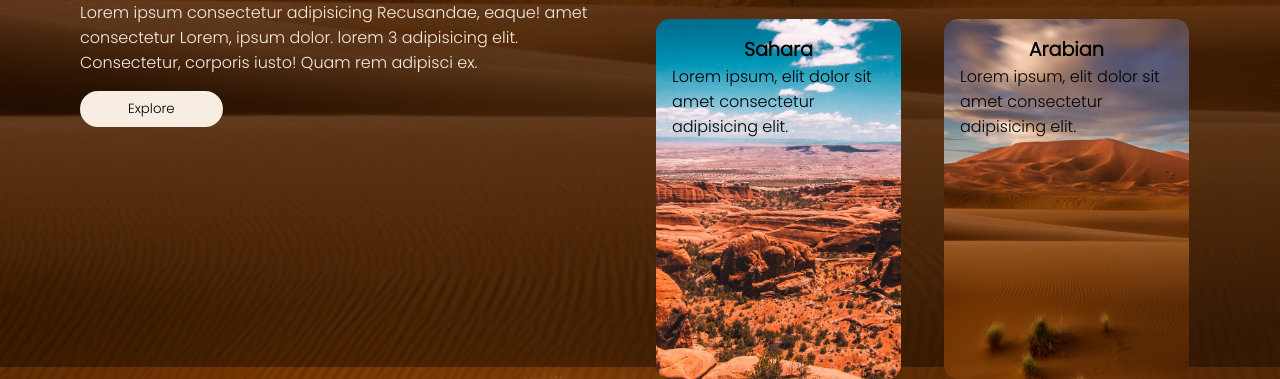
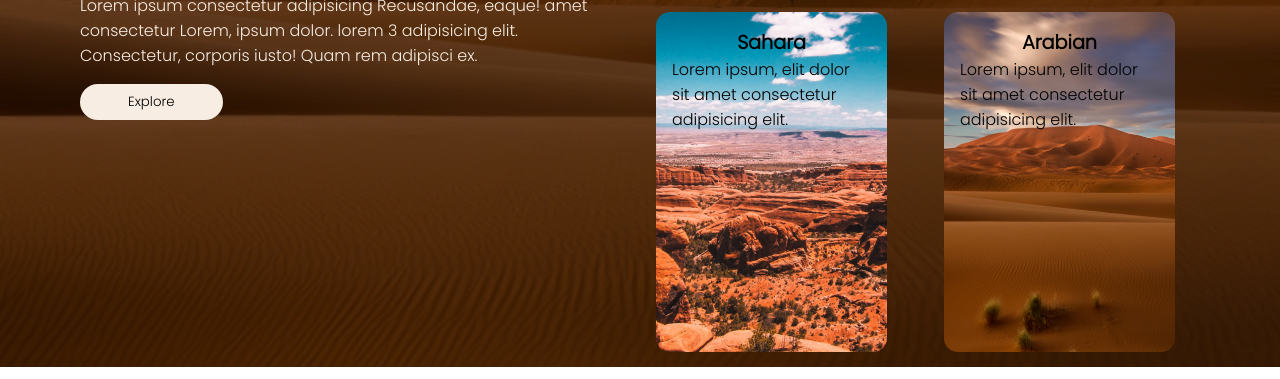
Before and after one commit to abulfazl-haidary/single-page-website-desert, a plain HTML site: page index.html in a window 1280 px wide. Shown: the part 433-812 px from the top of the page. Drawn offline with Linux system fonts and the light colour scheme.

Commit message:
Fixing hight.

```diff
--- a/style.css
+++ b/style.css
@@ -21,7 +21,6 @@ body {
 a {
     text-decoration: none;
     text-transform: uppercase;
-    /* z-index: 9999; */
     cursor: pointer;
 
 }
@@ -33,7 +32,6 @@ li {
 }
 
 .container {
-    /* background-image: url('sahara.jpg') cover; */
     width: 100%;
     height: 100vh;
     position: relative;
@@ -141,7 +139,6 @@ li {
 
 
 .main-content .content {
-    /* background: #afb3b475; */
     display: grid;
     grid-template-columns: repeat(2, 1fr);
     grid-gap: 2rem;
@@ -191,13 +188,13 @@ li {
 .content .sections .imgBx {
     padding: 1rem;
     border-radius: 14px;
-    width: 90%;
-    height: 360px;
+    width: 85%;
+    height: 340px;
     transition: transform ease .4s;
 }
 
 .content .sections .imgBx:hover {
-    transform: translateY(-5px);
+    transform: translateY(-2px);
     cursor: pointer;
 }
 
```
